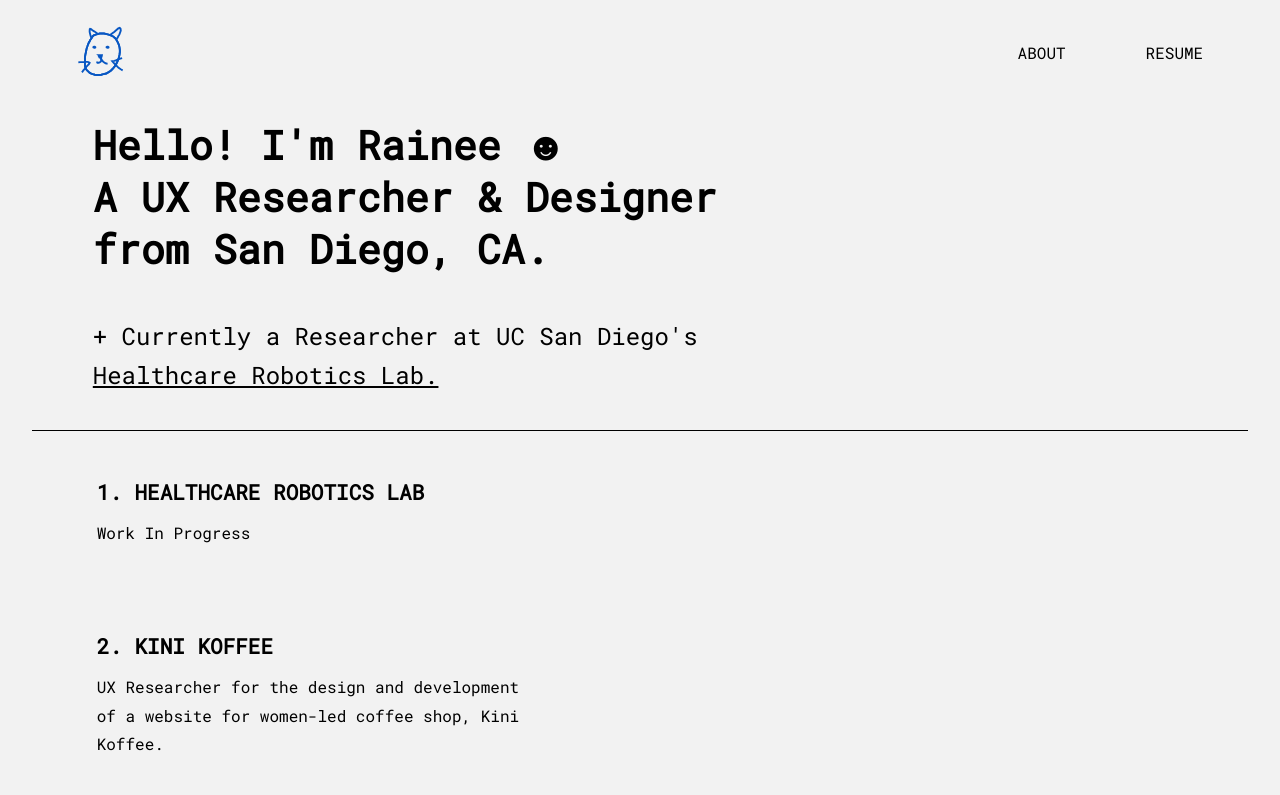
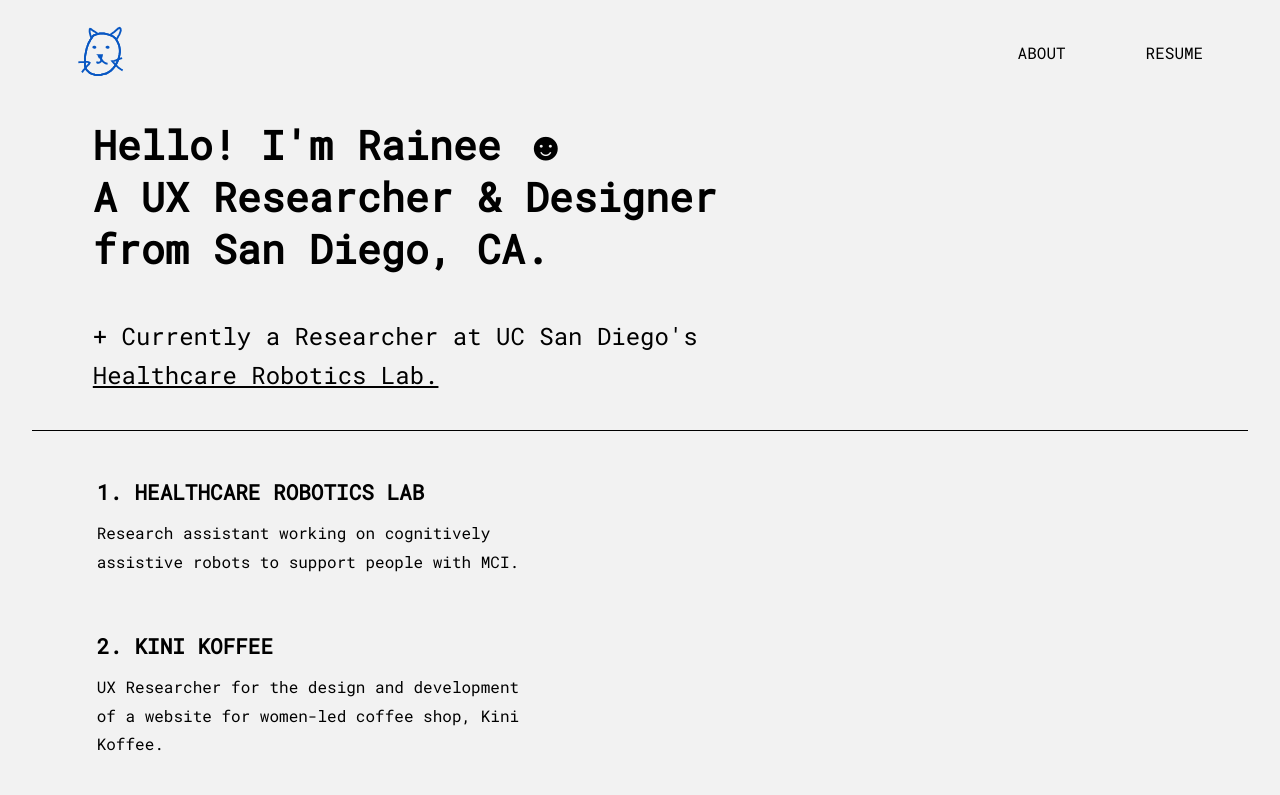
Before and after one commit to raineepei/design_portfolio, a Next.js app: page / in a window 1280 px wide. Shown: the top 795 px of the page. Built offline with nearby package versions, Linux system fonts and the light colour scheme.

Commit message:
updatedd description for hcrl

```diff
--- a/pages/index.js
+++ b/pages/index.js
@@ -37,7 +37,7 @@ export default function Home() {
                 <Link href="/case-studies/healthcare-robotics">
                   <div>
                     <h2>1. HEALTHCARE ROBOTICS LAB</h2>
-                    <p>Work In Progress</p>
+                    <p>Research assistant working on cognitively assistive robots to support people with MCI.</p>
                   </div>
                 </Link>
               </div>
```
